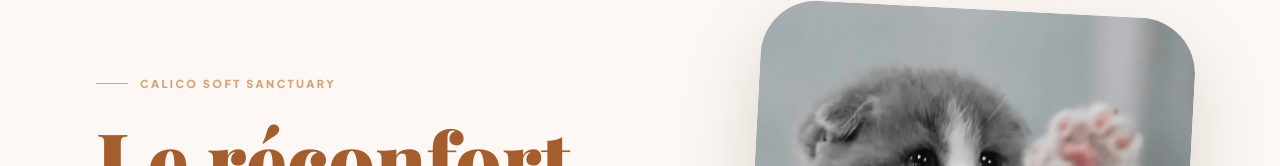
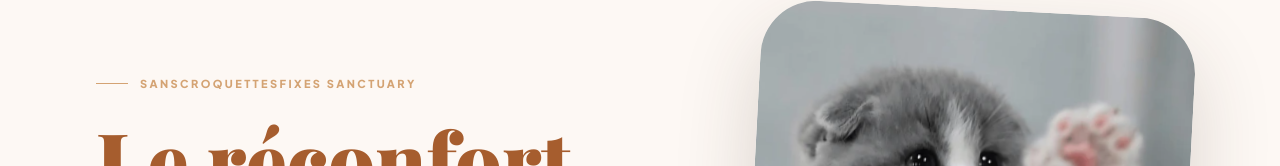
Before and after one commit to Akkyaane/ptit-cats-app, a Next.js app: page / in a window 1280 px wide. Shown: the part 135-301 px from the top of the page. Built offline with nearby package versions, Linux system fonts and the light colour scheme.

Commit message:
page d'acceuil en cours

```diff
--- a/app/page.tsx
+++ b/app/page.tsx
@@ -463,7 +463,7 @@ export default function Home() {
           <div>
             <div className="scf-hero-eyebrow">
               <span className="line" />
-              <span className="label">Calico Soft Sanctuary</span>
+              <span className="label">SansCroquettesFixes Sanctuary</span>
             </div>
             <h1 className="scf-h1">
               Le réconfort<br />à portée<br />de patte.
@@ -565,7 +565,7 @@ export default function Home() {
             <a href="#">Facebook</a>
             <a href="#">Contact</a>
           </div>
-          <p className="copy">© 2026 Refuge Calico Soft. Tous droits réservés.</p>
+          <p className="copy">© 2026 Refuge SansCroquettesFixes. Tous droits réservés.</p>
         </footer>
       </div>
     </>
```
